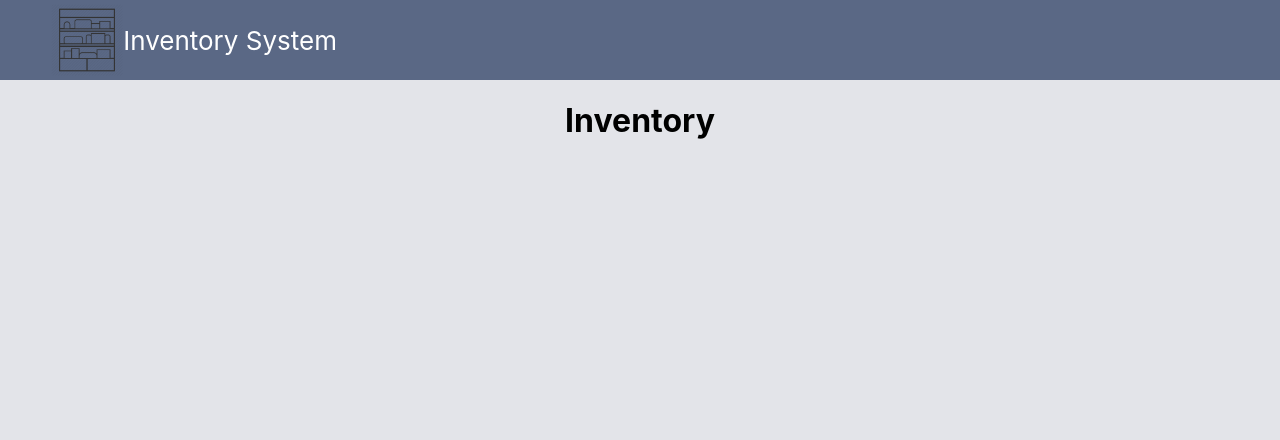
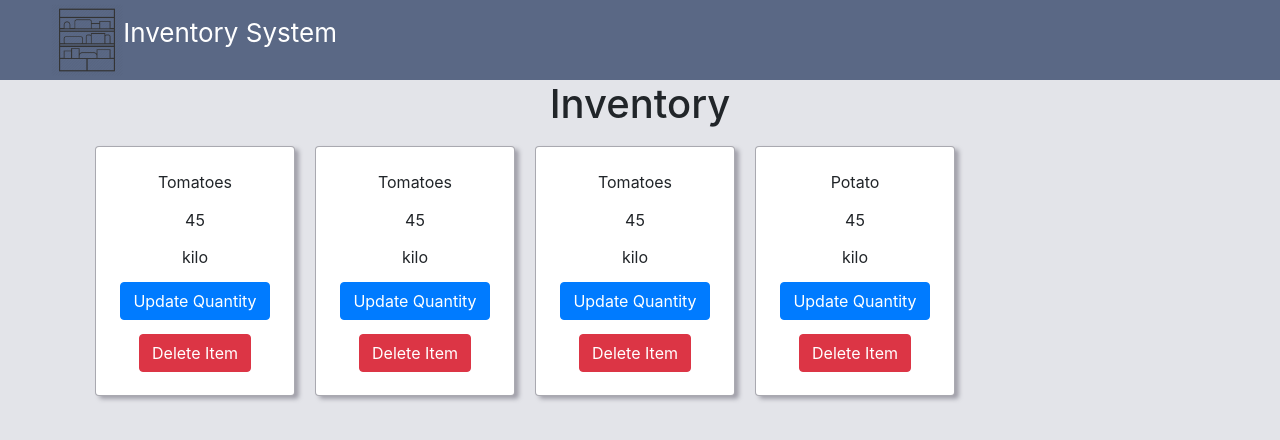
Before and after one commit to zamanstrosity-cell/react-inventory, a React (Create React App) app: page / in a window 1280 px wide. Shown: the top 440 px of the page. Built offline with nearby package versions, Linux system fonts and the light colour scheme.

Commit message:
third commit

```diff
--- a/public/index.html
+++ b/public/index.html
@@ -5,16 +5,15 @@
     <link rel="icon" href="%PUBLIC_URL%/favicon.ico" />
     <meta name="viewport" content="width=device-width, initial-scale=1" />
     <meta name="theme-color" content="#000000" />
-    <meta
-      name="description"
-      content="Web site created using create-react-app"
-    />
-    <link rel="apple-touch-icon" href="%PUBLIC_URL%/logo192.png" />
+    <link rel="stylesheet" href="https://stackpath.bootstrapcdn.com/bootstrap/4.3.1/css/bootstrap.min.css" integrity="sha384-ggOyR0iXCbMQv3Xipma34MD+dH/1fQ784/j6cY/iJTQUOhcWr7x9JvoRxT2MZw1T" crossorigin="anonymous">
     <link rel="manifest" href="%PUBLIC_URL%/manifest.json" />
     <title>Inventory</title>
   </head>
   <body>
     <noscript>You need to enable JavaScript to run this app.</noscript>
     <div id="root"></div>
+    <script src="https://code.jquery.com/jquery-3.3.1.slim.min.js" integrity="sha384-q8i/X+965DzO0rT7abK41JStQIAqVgRVzpbzo5smXKp4YfRvH+8abtTE1Pi6jizo" crossorigin="anonymous"></script>
+    <script src="https://cdnjs.cloudflare.com/ajax/libs/popper.js/1.14.7/umd/popper.min.js" integrity="sha384-UO2eT0CpHqdSJQ6hJty5KVphtPhzWj9WO1clHTMGa3JDZwrnQq4sF86dIHNDz0W1" crossorigin="anonymous"></script>
+    <script src="https://stackpath.bootstrapcdn.com/bootstrap/4.3.1/js/bootstrap.min.js" integrity="sha384-JjSmVgyd0p3pXB1rRibZUAYoIIy6OrQ6VrjIEaFf/nJGzIxFDsf4x0xIM+B07jRM" crossorigin="anonymous"></script>
   </body>
 </html>
--- a/src/App.css
+++ b/src/App.css
@@ -22,15 +22,21 @@
   color: white;
 }
 
-.App-link {
-  color: #61dafb;
+.container {
+  display: flex;
+  flex-direction: row;
+  flex-wrap: wrap;
 }
-
-@keyframes App-logo-spin {
-  from {
-    transform: rotate(0deg);
-  }
-  to {
-    transform: rotate(360deg);
-  }
+.card {
+  display: flex;
+  flex-direction: column;
+  width: 200px;
+  height: 250px;
+  padding: 10px;
+  justify-content: space-evenly;
+  align-items: center;
+  margin: 10px;
+  border-radius: 4px;
+  border: 1px solid rgba(133, 132, 143, 0.699);
+  box-shadow: 4px 3px 4px 0px rgba(133, 132, 143, 0.699);
 }
--- a/src/App.js
+++ b/src/App.js
@@ -1,49 +1,49 @@
 import React from 'react';
 import logo from './shelves.png';
-import Inventory from './components/Inventory'
+import Inventory from './components/Inventory';
 import './App.css';
 
-function App() {
-
-  let state = {
+class App extends React.Component {
+  state = {
     inventory: [
       {
-        id: 1,
-        title: 'Tomatoes',
+        name: 'Tomatoes',
         quantity: '45',
         units: 'kilo'
       },
       {
-        id: 2,
-        title: 'Tomatoes',
+        name: 'Tomatoes',
         quantity: '45',
         units: 'kilo'
       },
       {
-        id: 3,
-        title: 'Tomatoes',
+        name: 'Tomatoes',
         quantity: '45',
         units: 'kilo'
       },
       {
-        id: 4,
-        title: 'Potto',
+        name: 'Potato',
         quantity: '45',
         units: 'kilo'
       }
     ]
   }
+  render() {
   return (
+    <React.Fragment>
     <div className="App">
       <header className="App-header">
         <img src={logo} className="App-logo" alt="logo" />
         <p>Inventory System</p>
       </header>
       <div className="container">
-      <Inventory />
+      <h1 style={{ width: '100%'}}>Inventory</h1>
+      <Inventory inventory={this.state.inventory} />
       </div>
     </div>
+    </React.Fragment>
   );
+}
 }
 
 export default App;
--- /dev/null
+++ b/src/components/AddItem.js
@@ -0,0 +1,17 @@
+import React from 'react';
+
+class AddItem extends React.Component {
+    render() {
+        return (
+            <div className="card">
+                <div>{ this.props.item.name }</div>
+                <div>{ this.props.item.quantity}</div>
+                <div>{ this.props.item.units}</div>
+                <div><button className="btn btn-primary">Update Quantity</button></div>
+                <div><button className="btn btn-danger">Delete Item</button></div>
+            </div>
+        )
+    }
+}
+
+export default AddItem
--- a/src/components/Inventory.js
+++ b/src/components/Inventory.js
@@ -1,13 +1,12 @@
 import React from 'react';
+import AddItem from './AddItem';
 
 
 class Inventory extends React.Component {
   render() {
-      return (
-        <div className="inventory-container">
-        <h1>Inventory</h1>
-        </div>
-    );
+      return this.props.inventory.map((item) => (
+      <AddItem item={item} />
+      ));
   }
 }
 
```
Also changed, not shown: public/logo192.png (deleted), public/logo512.png (deleted), public/manifest.json (deleted), public/robots.txt (deleted).
